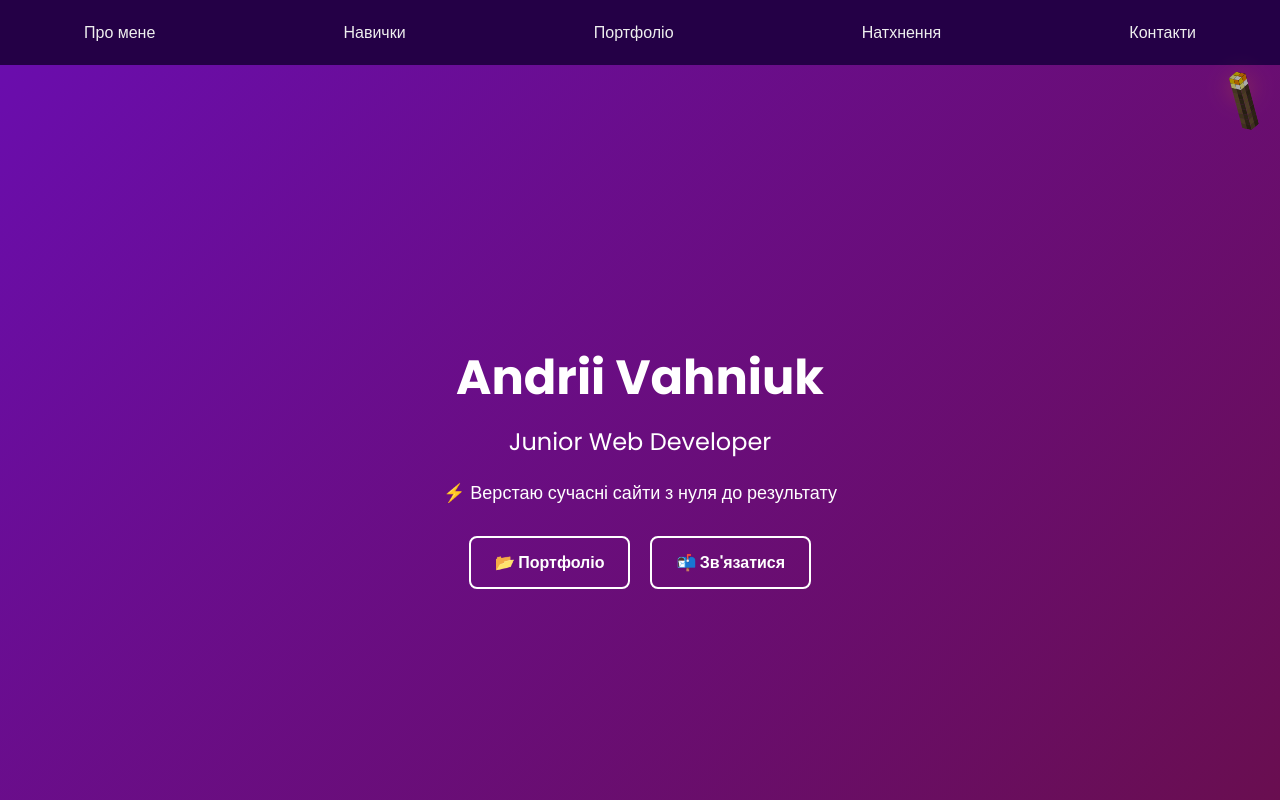
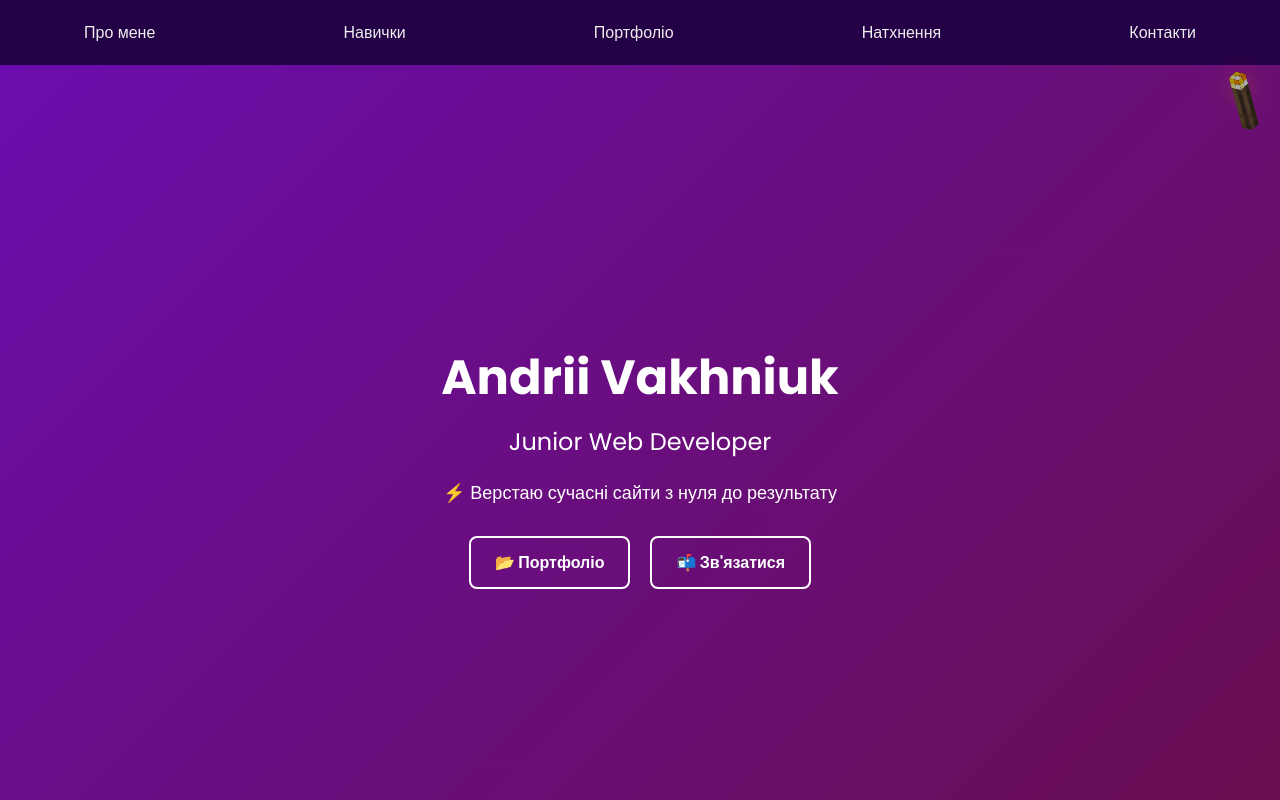
Before and after one commit to Andrii864/WebFromScratch, a plain HTML site: page index.html in a window 1280 px wide. Shown: the top 800 px of the page. Drawn offline with nearby package versions, Linux system fonts and the light colour scheme.

Commit message:
змінив букву

```diff
--- a/index.html
+++ b/index.html
@@ -32,7 +32,7 @@
 
         <section class="hero-section">
             <div class="hero-section__content">
-                <h1>Andrii Vahniuk</h1>
+                <h1>Andrii Vakhniuk</h1>
                 <h2>Junior Web Developer</h2>
                 <p>⚡ Верстаю сучасні сайти з нуля до результату</p>
                 <div class="hero-section__buttons">
```
